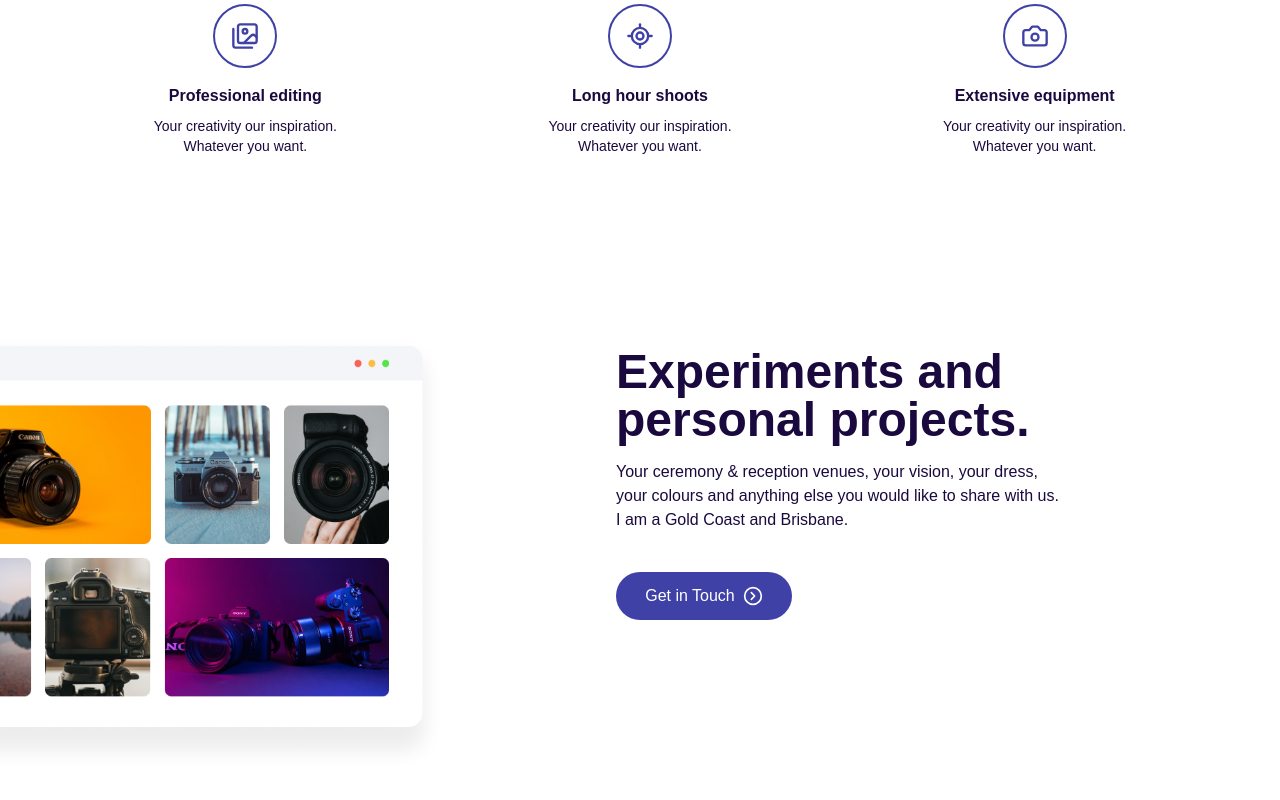
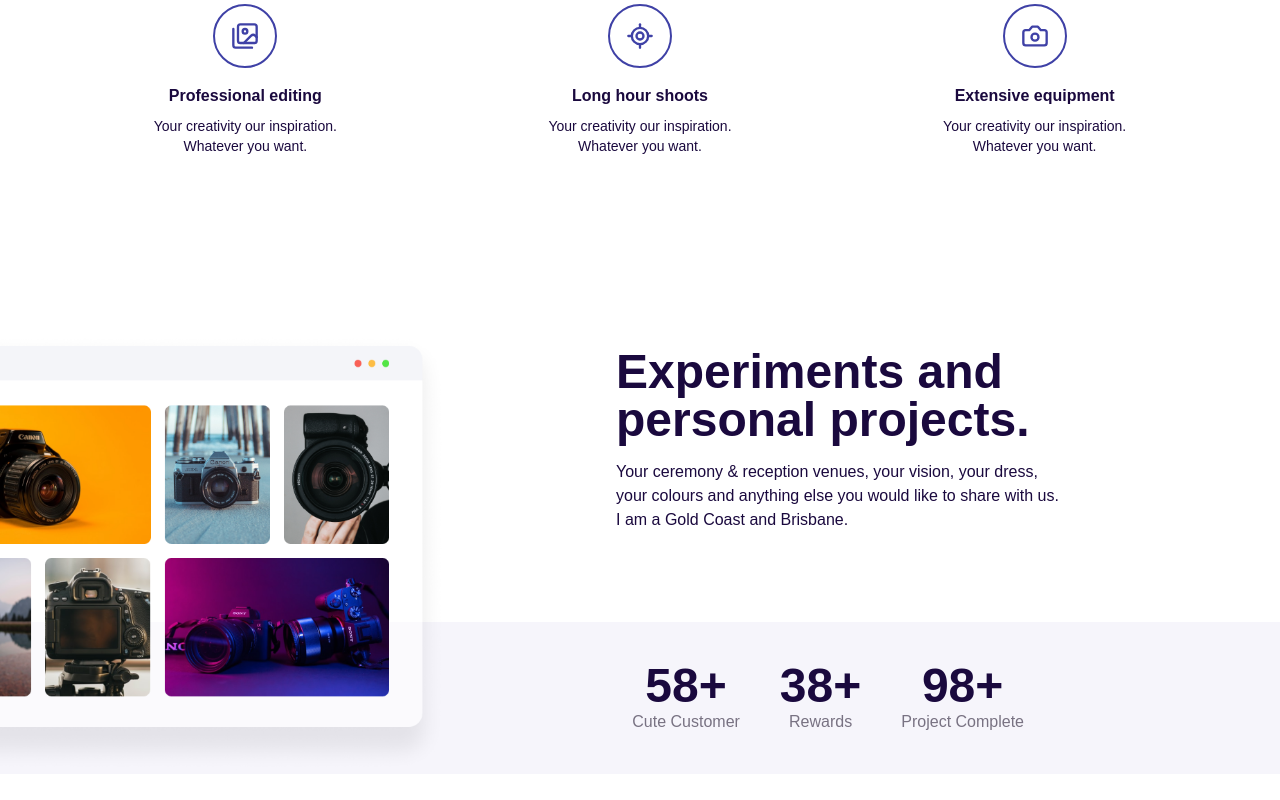
Before and after one commit to KalpitChandekar/Zoka, a Next.js app: page / in a window 1280 px wide. Shown: the part 1390-2190 px from the top of the page. Built offline with nearby package versions, Linux system fonts and the light colour scheme.

Commit message:
add more info in Preject section

```diff
--- a/components/Projects.js
+++ b/components/Projects.js
@@ -3,22 +3,42 @@ import Button from "./Button";
 
 const Project = () => {
   return (
-    <div className="max-w-7xl mx-auto mb-20">
+    <div className="max-w-7xl mx-auto mb-20 relative">
       <div className="flex mt-44 max-w-6xl mr-auto gap-20">
         <div className="">
-          <Image src="/project.png" width={647} height={638} alt="project" className="w-[28rem]"/>
-
+          <Image
+            src="/project.png"
+            width={647}
+            height={638}
+            alt="project"
+            className="w-[28rem]"
+          />
         </div>
         <div className="max-w-md mx-auto">
           <h1 className="text-5xl font-bold my-4">
             Experiments and personal projects.
           </h1>
-          <p className="mb-10">
+          <p className="">
             Your ceremony & reception venues, your vision, your dress, your
             colours and anything else you would like to share with us. I am a
             Gold Coast and Brisbane.
           </p>
-          <Button />
+        </div>
+      </div>
+      <div className="bg-[#F6F5FB] w-full absolute py-10 bottom-0 -z-10">
+        <div className="flex justify-end gap-10 text-center pr-64">
+          <div>
+            <h1 className="text-5xl font-bold">58+</h1>
+            <h2 className="text-primary">Cute Customer</h2>
+          </div>
+          <div>
+            <h1 className="text-5xl font-bold">38+</h1>
+            <h2 className="text-primary">Rewards</h2>
+          </div>
+          <div>
+            <h1 className="text-5xl font-bold">98+</h1>
+            <h2 className="text-primary">Project Complete</h2>
+          </div>
         </div>
       </div>
     </div>
```
